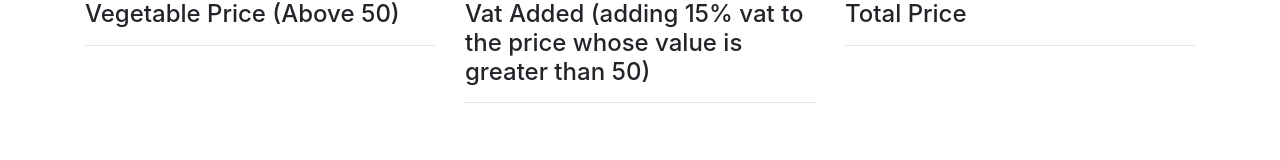
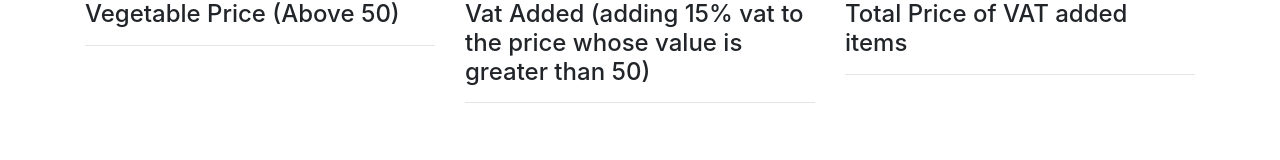
Before and after one commit to ipritamdatta/map-filter-reduce, a plain HTML site: page index.html in a window 1280 px wide. Drawn offline with nearby package versions, Linux system fonts and the light colour scheme; no server answers.

Commit message:
Update index.html

```diff
--- a/index.html
+++ b/index.html
@@ -34,7 +34,7 @@
         </div>
         <div class="col-md-4 col-sm-12">
           <h4>
-            Total Price
+            Total Price of VAT added items
           </h4>
           <hr />
           <div id="getTotalPrice"></div>
```
